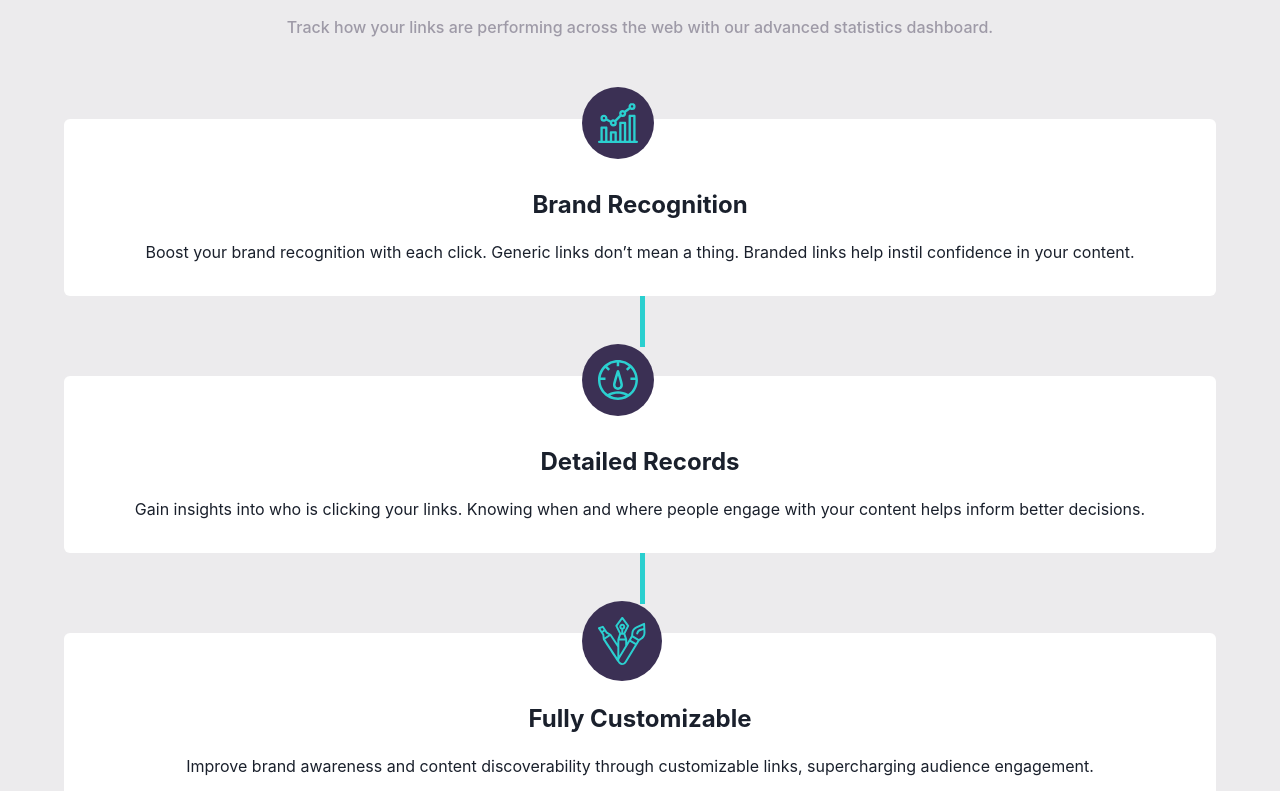
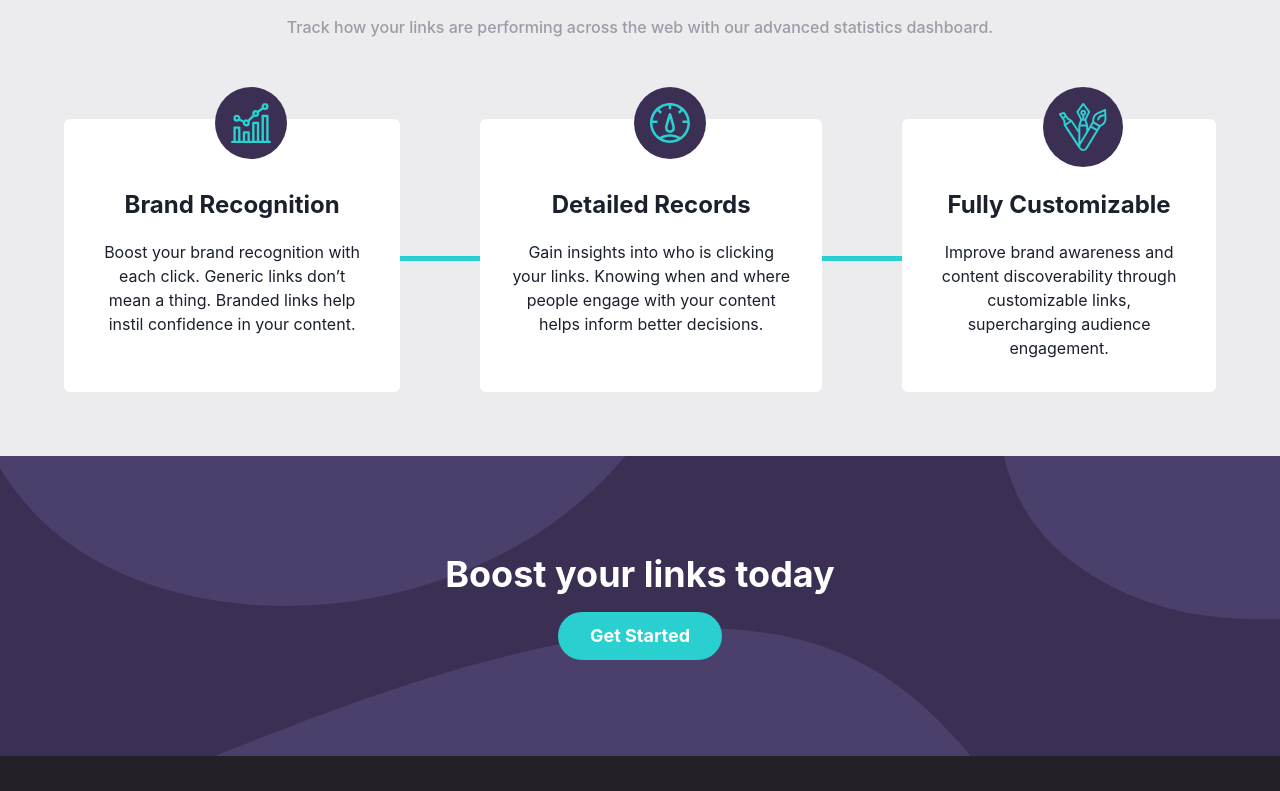
Before and after one commit to brayanpesantes/url-shortening-app, a React (Vite) app: page / in a window 1280 px wide. Shown: the part 1429-2220 px from the top of the page. Built offline with nearby package versions, Linux system fonts and the light colour scheme.

Commit message:
agreglando

```diff
--- a/src/components/ListAdvance/index.jsx
+++ b/src/components/ListAdvance/index.jsx
@@ -9,7 +9,7 @@ function ListAdvance() {
   return (
     <Box py={16} w="90%">
       <SectionAdvance />
-      <Stack spacing={20} mt={14} w="100%" >
+      <Stack spacing={20} mt={14} w="100%" direction={{ base: 'column', lg: "row" }} >
         <CardAdvance
           image={BrandRecognition}
           title="Brand Recognition"
@@ -29,7 +29,7 @@ function ListAdvance() {
         />
       </Stack>
 
-    </Box>
+    </Box >
   )
 }
 
--- a/src/main.css
+++ b/src/main.css
@@ -7,3 +7,15 @@
     left: center;
     background: hsl(180, 66%, 49%);
 }
+
+@media screen and (min-width: 1024px) {
+    .borderChild:nth-last-child(n+2)::before {
+        content: ' ';
+        position: absolute;
+        width: 5rem;
+        height: 5px;
+        right: -5rem;
+        top: 50%;
+        background: hsl(180, 66%, 49%);
+    }
+}
```
